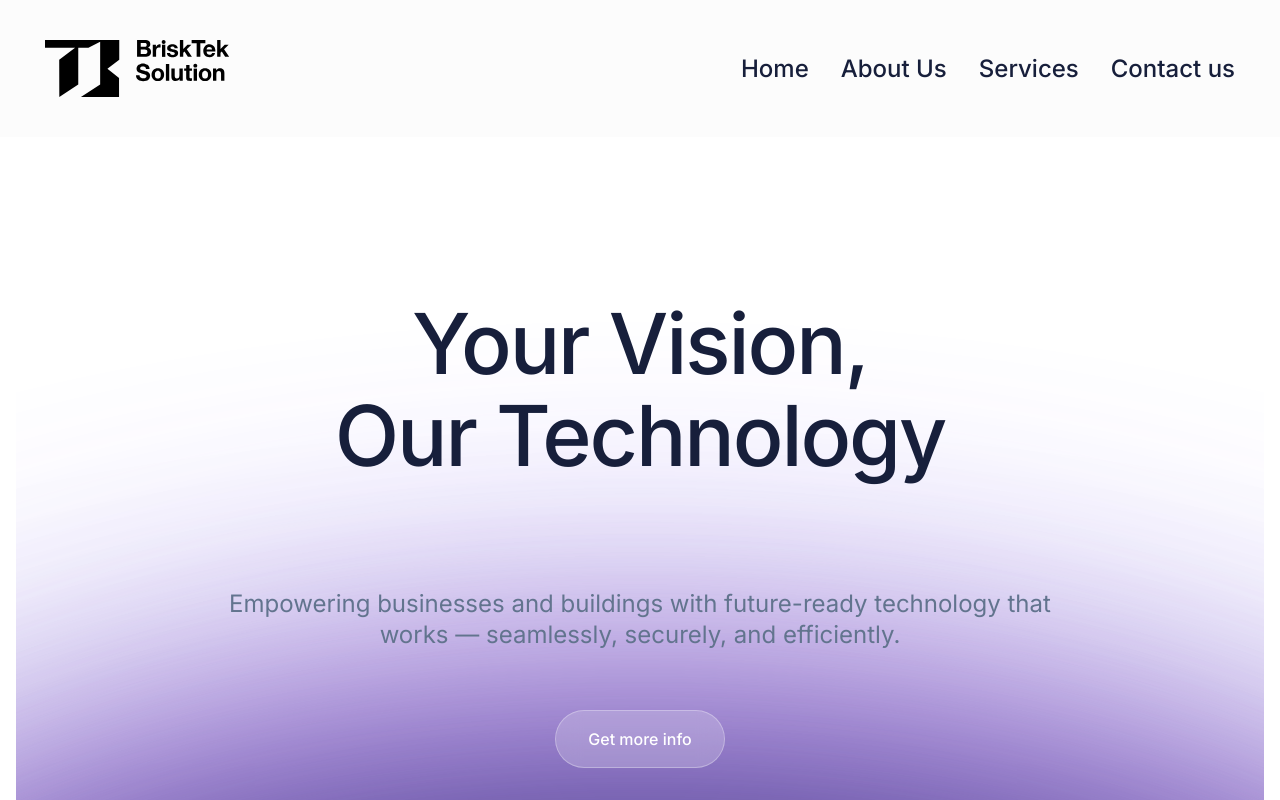
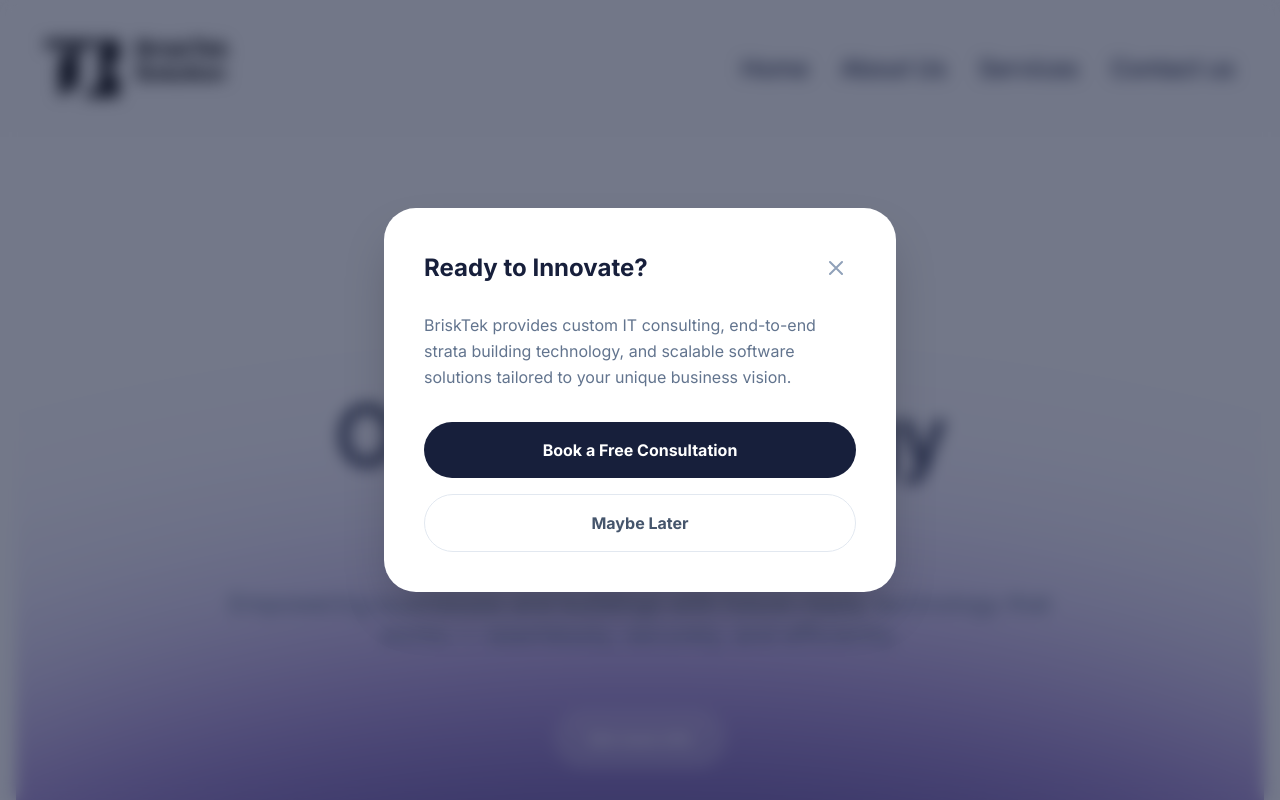
Before and after one commit to Szan71/brisktek-web, a React (Vite) app: page / in a window 1280 px wide. Both pictures are taken after a click on the button "Get more info". Shown: the top 800 px of the page. Built offline with nearby package versions, Linux system fonts and the light colour scheme.

Commit message:
get more info modal added

```diff
--- a/src/App.css
+++ b/src/App.css
@@ -14,7 +14,6 @@ body {
     min-width: 100%;
     min-height: 100vh;
     background-color: white;
-    scroll-behavior: smooth;
 }
 
 #root {
--- a/src/components/Hero.jsx
+++ b/src/components/Hero.jsx
@@ -1,33 +1,30 @@
-import React from "react";
+import React, { useState } from "react";
 
 const Hero = () => {
+  // --- MODAL STATE ---
+  const [isModalOpen, setIsModalOpen] = useState(false);
+
+  const toggleModal = () => setIsModalOpen(!isModalOpen);
+
   return (
     <section id="home" className="relative w-full min-h-[893px] flex flex-col items-center pt-[145px] bg-white overflow-hidden rounded-[36px]">
       {/* 1. Hero Content */}
       <div className="relative z-20 text-center px-5 sm:px-10 lg:px-[45px] max-w-[1920px] mx-auto">
-        {/* Main Heading:
-      - Fluid font sizing from text-4xl (mobile) to 84px (desktop)
-      - Responsive margins to prevent "ugly" squashing on smaller screens
-  */}
         <h1 className="text-4xl sm:text-6xl md:text-7xl lg:text-[84px] font-medium text-brisk-navy-100 leading-[1.1] mb-12 md:mb-[105px] tracking-tight font-['Inter']">
           Your Vision, <br className="hidden sm:block" /> Our Technology
         </h1>
 
-        {/* Subtext:
-      - Scaled from text-base to 24px
-      - max-w maintained for optimal readability line-lengths
-  */}
         <p className="max-w-[850px] mx-auto text-slate-500 text-base sm:text-lg md:text-[24px] leading-[130%] mb-10 md:mb-[60px]">
           Empowering businesses and buildings with future-ready technology that
           works — seamlessly, securely, and efficiently.
         </p>
+
         <div className="flex justify-center">
-    {/* RESPONSIVE BUTTON:
-      - Mobile/Small: Dark background (brisk-navy) for visibility on white background
-      - Medium/Large: Semi-transparent white backdrop-blur as per Figma
-  */}
           <div className="flex justify-center">
-    <button className="rounded-full px-8 py-4 font-medium transition-all active:scale-95
+            {/* Added onClick to trigger modal */}
+            <button
+              onClick={toggleModal}
+              className="rounded-full px-8 py-4 font-medium transition-all active:scale-95
               bg-brisk-navy-100 text-white
               md:bg-white/20 md:backdrop-blur-md md:border md:border-white/30 md:text-white
               hover:md:bg-white/30">
@@ -37,20 +34,59 @@ const Hero = () => {
         </div>
       </div>
 
-      {/* 2. THE RUGBY BALL GROUP (Restored visibility for Brisk Navy) */}
+      {/* --- RESPONSIVE MODAL COMPONENT --- */}
+      {isModalOpen && (
+        <div className="fixed inset-0 z-[100] flex items-center justify-center p-4 sm:p-6">
+          {/* Backdrop blur */}
+          <div
+            className="absolute inset-0 bg-brisk-navy-100/60 backdrop-blur-sm transition-opacity"
+            onClick={toggleModal}
+          ></div>
+
+          {/* Modal Card */}
+          <div className="relative z-10 w-full max-w-lg overflow-hidden rounded-[32px] bg-white shadow-2xl transition-all">
+            <div className="p-8 md:p-10">
+              <div className="mb-6 flex items-center justify-between">
+                <h3 className="font-['Inter'] text-2xl font-bold text-brisk-navy-100">
+                  Ready to Innovate?
+                </h3>
+                <button
+                  onClick={toggleModal}
+                  className="rounded-full p-2 text-slate-400 hover:bg-slate-100 hover:text-brisk-navy-100"
+                >
+                  <svg width="24" height="24" fill="none" stroke="currentColor" strokeWidth="2" viewBox="0 0 24 24">
+                    <path d="M6 18L18 6M6 6l12 12" strokeLinecap="round" strokeLinejoin="round"/>
+                  </svg>
+                </button>
+              </div>
+
+              <p className="mb-8 text-slate-500 text-base leading-relaxed">
+                BriskTek provides custom IT consulting, end-to-end strata building technology, and
+                scalable software solutions tailored to your unique business vision.
+              </p>
+
+              <div className="space-y-4">
+                <button className="w-full rounded-full bg-brisk-navy-100 py-4 font-bold text-white transition-all hover:opacity-90">
+                  Book a Free Consultation
+                </button>
+                <button
+                  onClick={toggleModal}
+                  className="w-full rounded-full border border-slate-200 py-4 font-bold text-slate-600 transition-all hover:bg-slate-50"
+                >
+                  Maybe Later
+                </button>
+              </div>
+            </div>
+          </div>
+        </div>
+      )}
+
+      {/* 2. THE RUGBY BALL GROUP (Existing background) */}
       <div className="absolute bottom-[-900px] left-1/2 -translate-x-1/2 w-[2334px] h-[1380px] pointer-events-none z-10">
         <div className="relative w-full h-full">
-          {/* Layer 4: White Base Base (2334 x 1380) - #FFFFFF, Blur 4 */}
           <div className="absolute inset-0 bg-white rounded-[100%] blur-[4px] opacity-10"></div>
-
-          {/* Layer 8: Brisk Navy Core (2014 x 1020) - #171F3B, Blur 160 */}
-          {/* Placed here to be visible through the lighter blurs */}
           <div className="absolute top-[280px] left-1/2 -translate-x-1/2 w-[2014px] h-[1020px] bg-brisk-navy-100 rounded-[100%] blur-[160px] opacity-100 z-10"></div>
-
-          {/* Layer 5: Pink Glow (2072 x 1225) - #FBAAFD, Blur 80 */}
           <div className="absolute top-[80px] left-1/2 -translate-x-1/2 w-[2072px] h-[1225px] bg-sphere-pink rounded-[100%] blur-[80px] opacity-40"></div>
-
-          {/* Layer 6: Vibrant Blue (2014 x 1020) - #6536FF, Blur 160 */}
           <div className="absolute top-[150px] left-1/2 -translate-x-1/2 w-[2014px] h-[1020px] bg-sphere-blue rounded-[100%] blur-[160px] opacity-70"></div>
         </div>
       </div>
```
Lines whose indentation alone changed are shown as unchanged.
